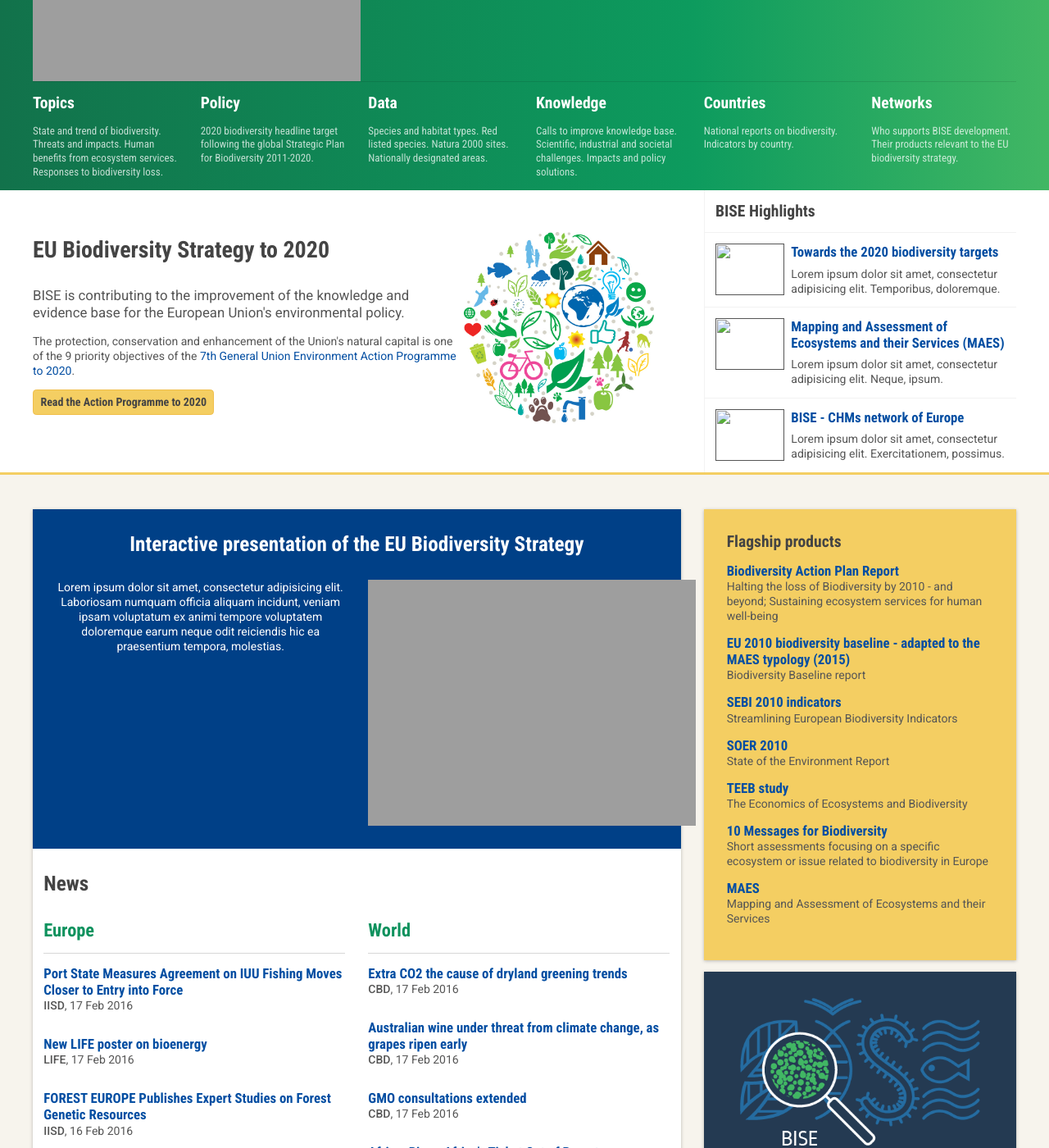
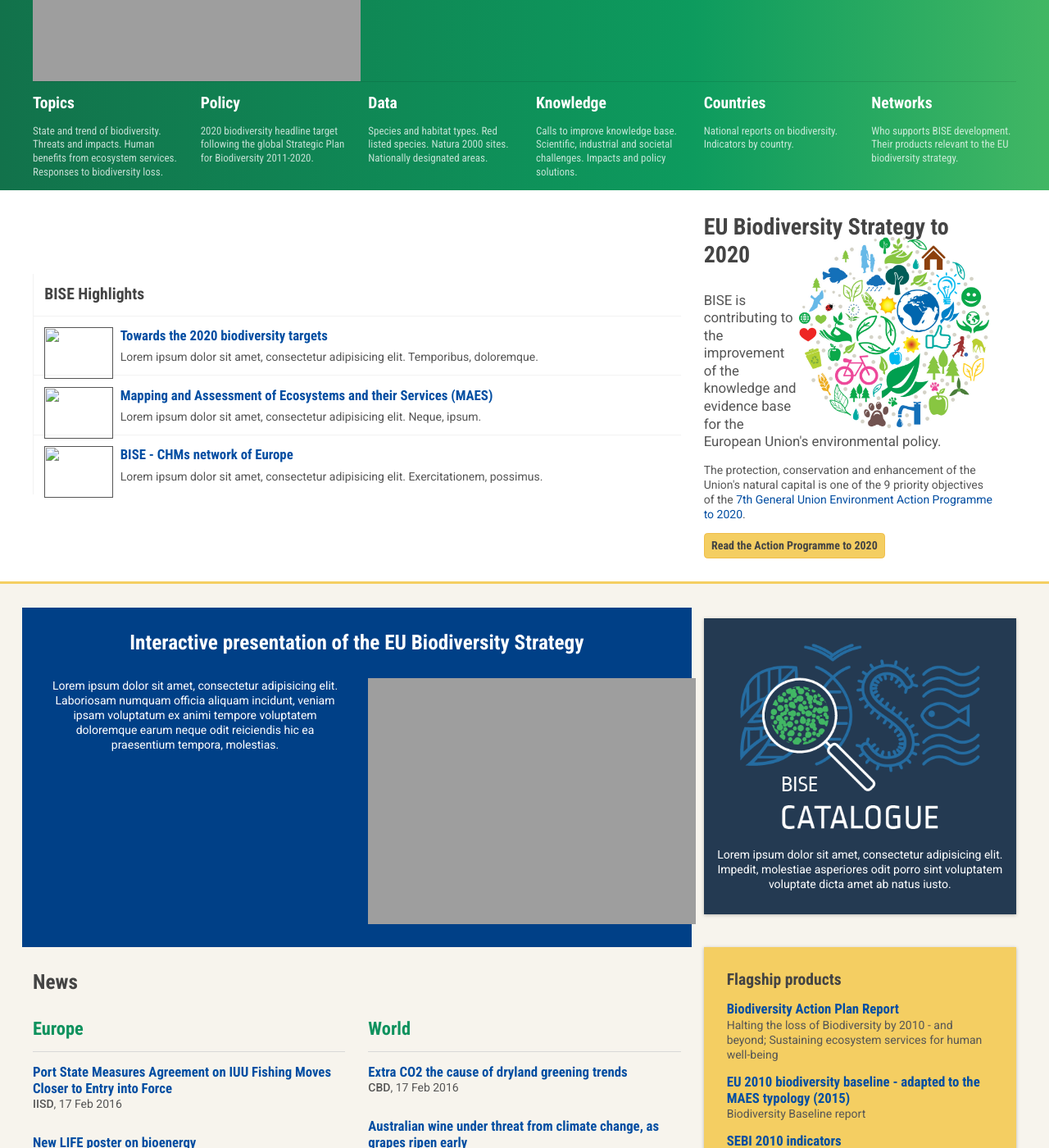
Before and after one commit to eaudeweb/bise-prototype, a Jekyll site: the page built from homepage.html, in a window 1280 px wide and 1400 px high, scrolled down 201 px. Shown: the whole window at 82% size. Built offline with Jekyll 4.4.1, drawn with Linux system fonts in a browser that asks for light colours; some of the changed text lies outside the part shown.

Commit message:
homepage adjustments

```diff
--- a/homepage.html
+++ b/homepage.html
@@ -3,27 +3,11 @@
 page: homepage
 ---
 
+
 <div class="page-header">
   <div class="container">
     <div class="row">
       <div class="col-md-8">
-          <section class="section" id="intro">
-            <header class="section-header">
-              <h1 class="section-title">EU Biodiversity Strategy to 2020</h1>
-            </header>
-
-            <img src="{{ site.static }}/img/img-living-well2.png"
-                 alt="Living well within the limits of our Planet"
-                 width="240" height="240"
-                 style="float: right">
-
-            <p class="large">BISE is contributing  to the improvement of the knowledge and evidence base for the European Union's environmental policy.</p>
-            <p>The protection, conservation and enhancement of the Union's natural capital is one of the 9 priority objectives of the <a href="">7th General Union Environment Action Programme to 2020</a>.</p>
-
-            <a href="" class="btn btn-yellow">Read the Action Programme to 2020</a>
-          </section>
-        </div>
-        <div class="col-md-4">
         <div id="card-highlights">
           <h4 class="card-title">BISE Highlights</h4>
           <ul class="no-list no-leading">
@@ -57,25 +41,32 @@
           </ul>
         </div>
       </div>
+      <div class="col-md-4">
+        <section class="section" id="intro">
+          <header class="section-header">
+            <h1 class="section-title">EU Biodiversity Strategy to 2020</h1>
+          </header>
+          <img src="{{ site.static }}/img/img-living-well2.png"
+               alt="Living well within the limits of our Planet"
+               width="240" height="240"
+               style="float: right">
+          <p class="large">BISE is contributing  to the improvement of the knowledge and evidence base for the European Union's environmental policy.</p>
+          <p>The protection, conservation and enhancement of the Union's natural capital is one of the 9 priority objectives of the <a href="">7th General Union Environment Action Programme to 2020</a>.</p>
+          <a href="" class="btn btn-yellow">Read the Action Programme to 2020</a>
+        </section>
       </div>
     </div>
-
+  </div>
 </div>
 
 <div class="page-body">
   <div class="container">
-
     <div class="row">
       <div class="col-md-8">
-
-          <main class="card">
-
         <section id="interactive-presentation" class="section">
-
           <header class="section-header">
             <h2 class="section-title">Interactive presentation of the EU Biodiversity Strategy</h2>
           </header>
-
           <div class="section-body">
             <div class="row">
               <div class="col-sm-6">
@@ -88,10 +79,18 @@
               </div>
             </div>
           </div>
-
-
         </section>
-
+      </div>
+      <div class="col-md-4">
+        <div class="card leading" id="card-bise-catalogue">
+          <img src="{{ site.static }}/img/img-bise-catalogue.png" alt="BISE Catalogue">
+          <!-- <h4>BISE Catalogue</h4> -->
+          <p class="align-center">Lorem ipsum dolor sit amet, consectetur adipisicing elit. Impedit, molestiae asperiores odit porro sint voluptatem voluptate dicta amet ab natus iusto.</p>
+        </div>
+      </div>
+    </div>
+    <div class="row">
+      <div class="col-md-8">
         <section id="news" class="section">
           <header class="section-header">
             <h2 class="section-title">News</h2>
@@ -176,16 +175,10 @@
             </div>
           </div>
         </section>
-          </main>
       </div>
-
       <div class="col-md-4">
-          <aside>
-
         <div class="card leading" id="card-flagship-products">
-
           <h4>Flagship products</h4>
-
           <ul class="no-list">
             <li>
               <h5 class="no-leading"><a href="">Biodiversity Action Plan Report</a></h5>
@@ -216,23 +209,8 @@
               <p>Mapping and Assessment of Ecosystems and their Services</p>
             </li>
           </ul>
-
-            </div>
-
-            <div class="card leading" id="card-bise-catalogue">
-              <img src="{{ site.static }}/img/img-bise-catalogue.png" alt="BISE Catalogue">
-              <!-- <h4>BISE Catalogue</h4> -->
-              <p class="align-center">Lorem ipsum dolor sit amet, consectetur adipisicing elit. Impedit, molestiae asperiores odit porro sint voluptatem voluptate dicta amet ab natus iusto.</p>
-            </div>
-            <div class="card leading">
-              <h4>Other European information systems</h4>
-              <ul class="no-list">
-                <li><h6><a href="">WISE</a></h6></li>
-                <li><h6><a href="">CLIMATE-ADAPT</a></h6></li>
-              </ul>
-            </div>
-          </aside>
         </div>
       </div>
     </div>
   </div>
+</div>
```
Lines whose indentation alone changed are shown as unchanged.
